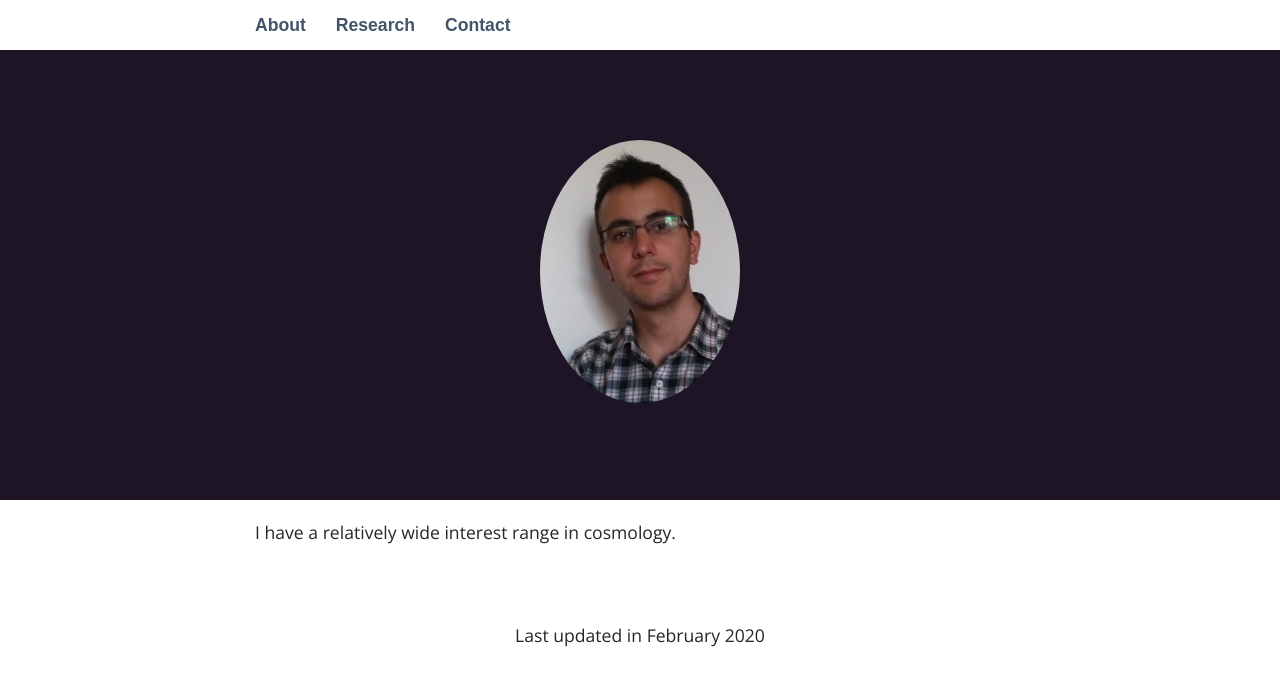
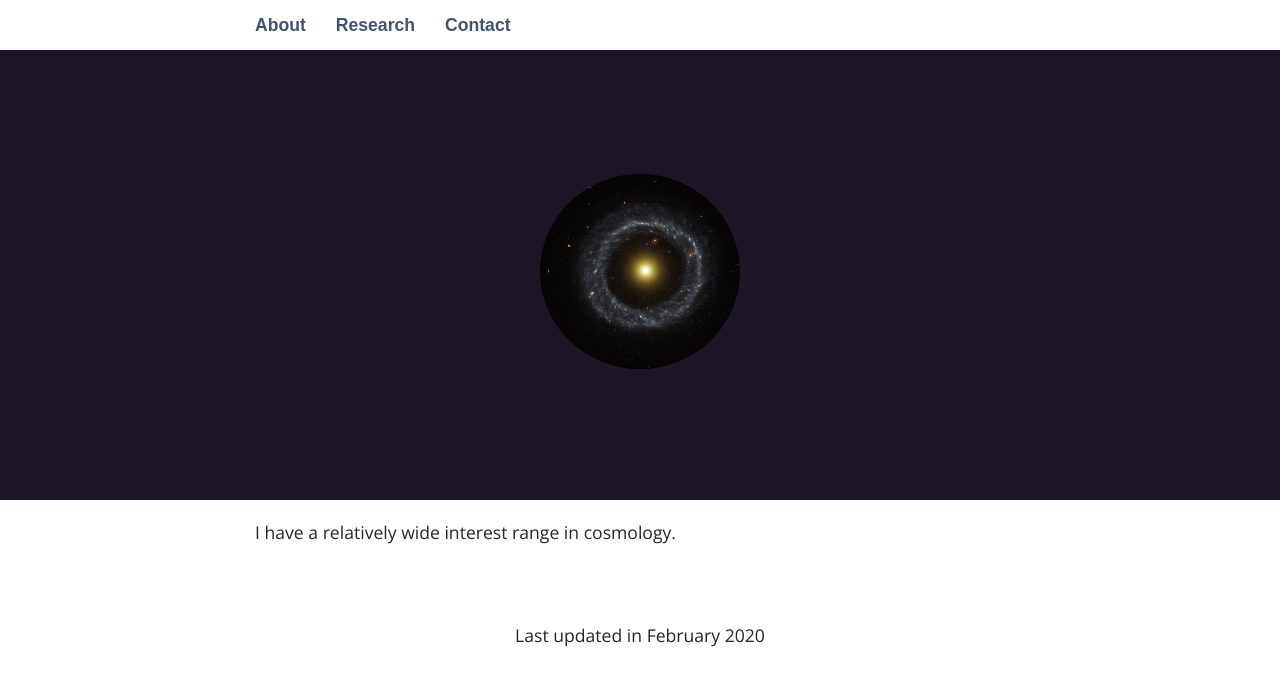
Before and after one commit to valerivardanyan/valerivardanyan.github.io, a Jekyll site: the page built from _pages/02_research.md, in a window 1280 px wide. Shown: the top 686 px of the page. Built offline with Jekyll 4.4.1, drawn with Linux system fonts in a browser that asks for light colours; some web fonts are replaced.

Commit message:
Some updates.

```diff
--- a/_includes/header_contact.html
+++ b/_includes/header_contact.html
@@ -21,6 +21,6 @@ img {
 
 <header>
 	<figure>
-		<img src="/files/Prof_Pic.jpg" style="width:200px">
+		<img src="/files/galaxy.jpg" style="width:200px">
 	</figure>
 </header>
--- a/_includes/header_research.html
+++ b/_includes/header_research.html
@@ -21,6 +21,6 @@ img {
 
 <header>
 	<figure>
-		<img src="/files/Prof_Pic.jpg" style="width:200px">
+		<img src="/files/galaxy.jpg" style="width:200px">
 	</figure>
 </header>
```
